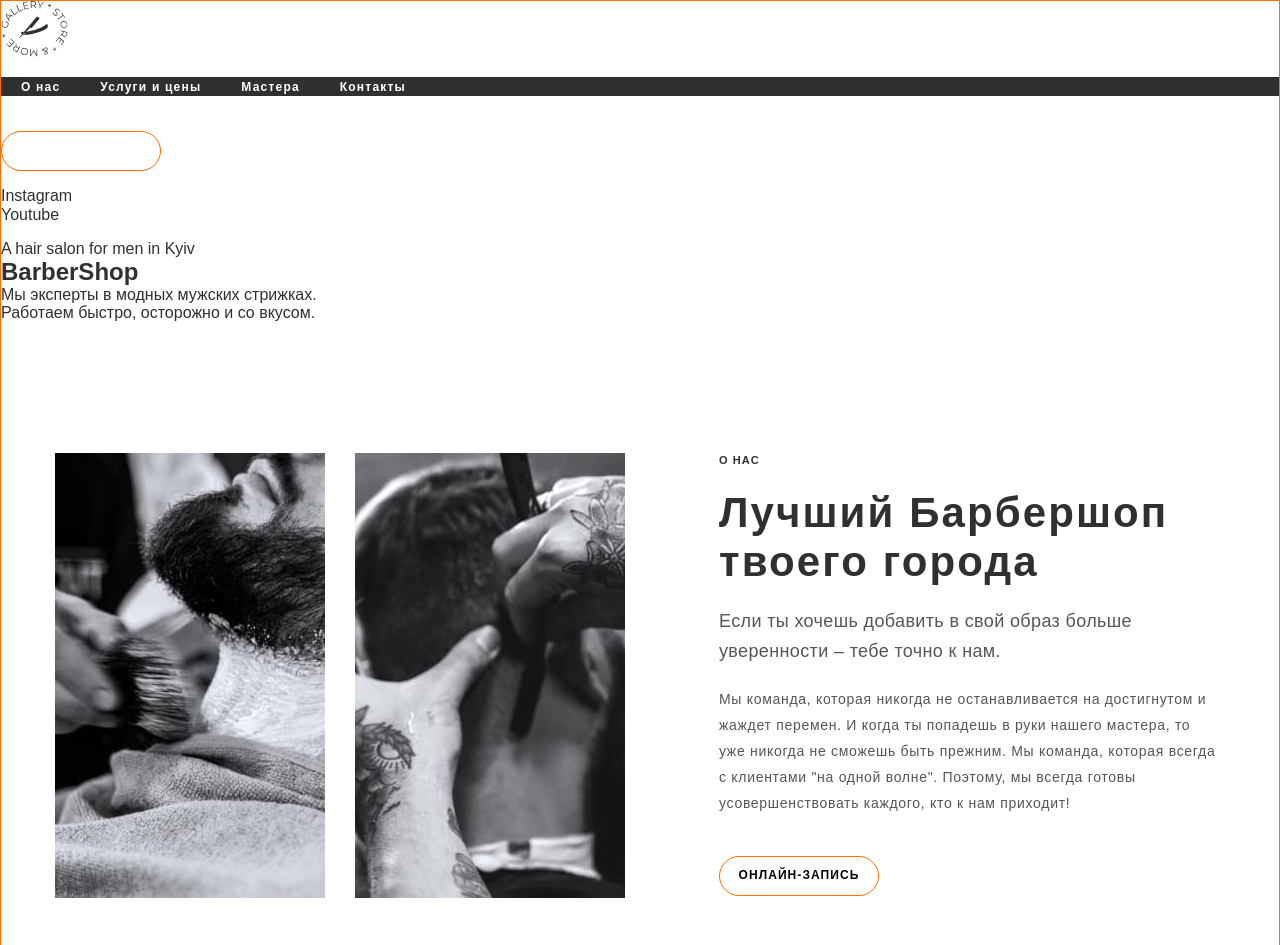
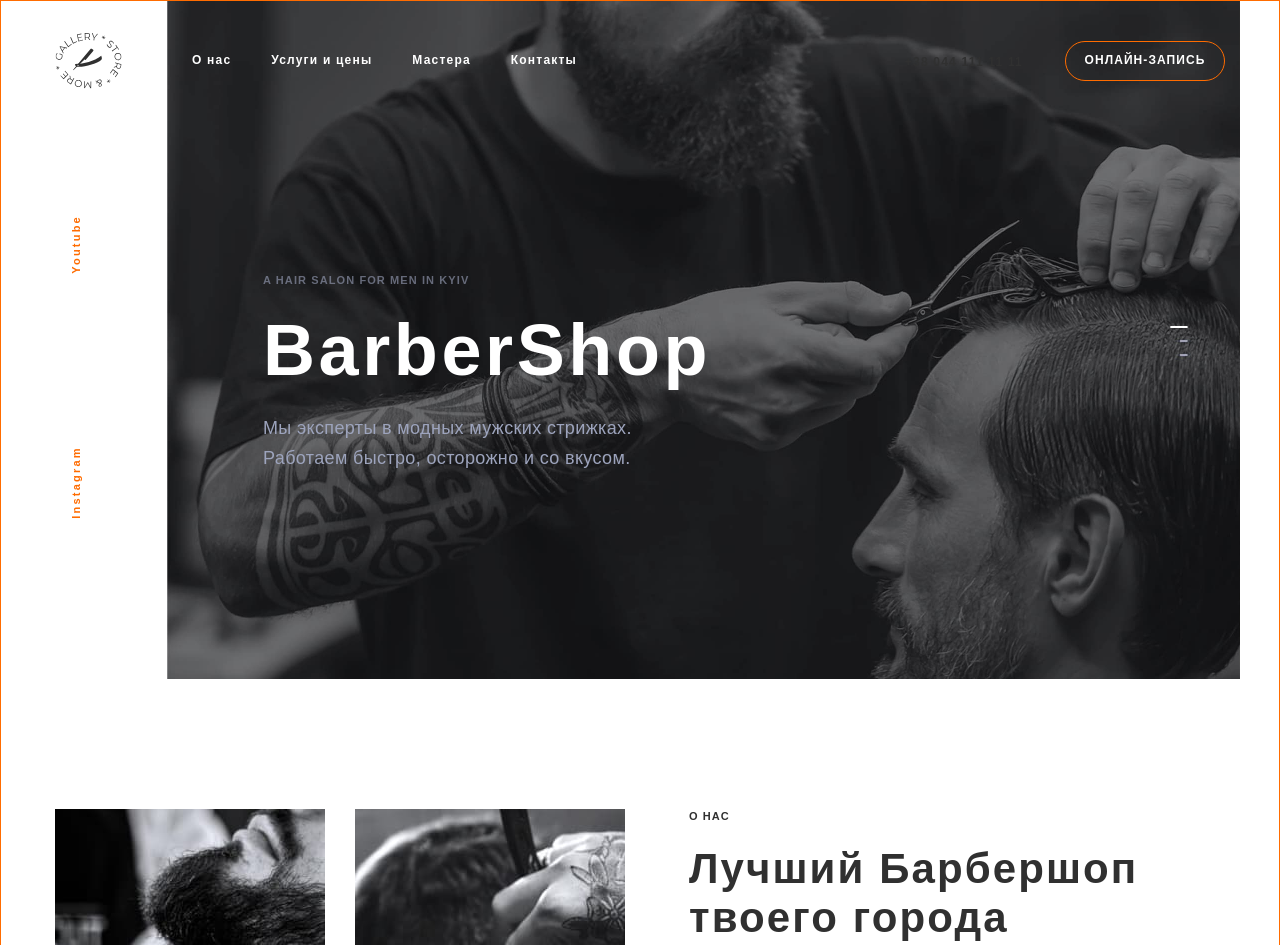
Before and after one commit to uliasuprun/goit-barbershop-01, a plain HTML site: page index.html in a window 1280 px wide. Shown: the top 945 px of the page. Drawn offline with nearby package versions, Linux system fonts and the light colour scheme.

Commit message:
added stylization to the sections "header" and "features"

```diff
--- a/css/styles.css
+++ b/css/styles.css
@@ -14,8 +14,6 @@ body {
     color: var(--main-text-color);
     background-color: var(--main-light-color);
     position: relative;
-    width: 1280px;
-    margin: 0 auto;
     border: 1px solid var(--accent-ccolor);
 }
 h1,
@@ -28,6 +26,14 @@ p {
   margin: 0;
   padding: 0;
 }
+ul,ol {
+    margin-top: 0;
+    margin-bottom: 0;
+    margin-left: 0;
+}
+img {
+    display: block;
+}
 .link {
     font-style: inherit;
     color: inherit;
@@ -38,12 +44,48 @@ p {
     list-style: none;
     padding-left: 0;
 }
+
+.container {
+    width: 1200px;
+    margin: 0 auto;
+}
+.section {
+    padding: 130px 15px;
+}
+/* HEADER SECTION */
+.header {
+    position: absolute;
+    width: 100%;
+    padding-top: 32px;
+    padding-bottom: 32px;
+}
+.header-container {
+    width: 1200px;
+    padding-right: 15px;
+    padding-left: 15px;
+    margin: 0 auto;
+    display: flex;
+    padding-bottom: 0;
+    align-items: center;
+}
+.nav-section {
+    display: flex;
+    align-items: center;
+}
 .section-menu {
-    background-color: var(--main-text-color);
     display: flex;
+    align-items: center;
 }
+.link-container {
+    display: flex;
+    align-items: center;
+    margin-left: auto;
+}
+.logo {
+    margin-right: 70px;
+}
+
 .nav-menu {
-    padding: 50px 20px 0 20px;
     font-style: normal;
     font-weight: 600;
     font-size: 12px;
@@ -51,26 +93,25 @@ p {
     letter-spacing: 0.1em;
     color: var(--main-light-color);
 }
+.nav-menu:not(:last-child) {
+    margin-right: 40px;
+}
 .nav-menu:hover,
 .nav-menu:focus {
     color: var(--accent-ccolor);
 }
-.nav-link {
-    font-weight: 600;
-    font-size: 12px;
-    line-height: 1.33;
-    letter-spacing: 0.1em;
-    color: var(--main-light-color);
-    background-color: var(--main-text-color);
+.link-menu:not(:last-child) {
+    margin-right: 42px;
+
 }
+
 .tel-header {
-
     font-weight: 600;
     font-size: 12px;
     line-height: 1.33;
     letter-spacing: 0.1em;
     text-transform: uppercase;
-    color: var(--main-light-color);
+    /* color: var(--main-light-color); */
 }
 .tel-header:hover,
 .tel-header:focus {
@@ -78,13 +119,51 @@ p {
 }
 /*-------*
 *-------*/
-.container {
-    width: 1200px;
-    padding: 130px 15px;
-    margin: 0 auto;
+.hero-container {
+    display: flex;
 }
+/* .social-hero {
+    display: flex;
+
+} */
+.hero-section {
+    width: 1073px;
+    background-image: url(/images/main-slider.jpeg);
+    background-size: cover;
+    padding-bottom: 206px;
+    padding-top: 272px;
+    padding-left: 96px;
+    margin-left: auto;
+}
+.social-hero {
+    display: flex;
+    flex-direction: column-reverse;
+    justify-content: space-evenly;
+}
+.social {
+    font-style: normal;
+    font-weight: 600;
+    font-size: 11px;
+    line-height: 15px;
+    letter-spacing: 0.2em;
+    color: #FF6C00;
+    transform: rotate(-90deg);
+}
+.social {
+    margin-top: 40px;
+}
+
 /*-------*
 *-------*/
+
+.hero-title {
+    font-weight: bold;
+    font-size: 72px;
+    line-height: 1.18;
+    letter-spacing: 0.05em;
+    color: #FFFFFF;
+    margin-bottom: 20px;
+}
 .subtitle {
     margin-bottom: 20px;
     font-weight: 600;
@@ -117,7 +196,6 @@ p {
 }
 
 .section-prices {
-    width: 1280px;
     text-align: center;
     background-image: url(/images/prices-bcg.png);
     background-color: var(--prices-bcg-color);
@@ -153,8 +231,8 @@ color: var(--secondary-light-color);
     text-transform: uppercase;
     color: var(--main-light-color);
     border: 1px solid var(--accent-ccolor);
-    width: 160px;
-    height: 40px;
+    min-width: 160px;
+    padding: 11px 18px;
     box-sizing: border-box;
     border-radius: 25px;
     background-color: transparent;
@@ -173,7 +251,7 @@ color: var(--secondary-light-color);
     margin-top: 0;
     margin-bottom: 0;
 }
-.about-img .item:not(last-child) {
+.about-img .item:not(:last-child) {
     margin-right: 30px;
 }
 .about-container {
@@ -189,8 +267,8 @@ color: var(--secondary-light-color);
     letter-spacing: 0.09em;
     text-transform: uppercase;
     border: 1px solid var(--accent-ccolor);
-    width: 160px;
-    height: 40px;
+    min-width: 160px;
+    padding: 11px 18px;
     box-sizing: border-box;
     border-radius: 25px;
     background-color: transparent;
@@ -244,12 +322,36 @@ color: var(--secondary-light-color);
 
 
 /*FEATURES SECTION*/
+
+.features .container {
+    display: flex;
+}
+.features-list .ul-style{
+    display: flex;
+    flex-wrap: wrap;
+    margin-left: 100px;
+    text-align: center;
+    align-items: flex-start;
+
+}
 .features-box {
-    width: 130px;
-    height: 93px;
+    width: 170px;
     padding: 20px;
     background: var(--box-background-color);
 }
+.features-box:nth-child(odd) {
+    margin-right: 30px;
+}
+.features-box:nth-child(2) {
+    margin-bottom: 30px;
+}
+.features-box:nth-child(2) {
+    margin-top: 35px;
+}
+.features-box:nth-child(3) {
+    margin-top: -35px;
+}
+
 .features-qty {
     font-weight: bold;
     font-size: 42px;
@@ -263,6 +365,10 @@ color: var(--secondary-light-color);
     line-height: 1.36;
     text-align: center;
 }
+.features-text {
+    margin-left: 130px;
+    margin-right: 70px;
+}
 /*MASTERS SECTION*/
 .section-masters {
     background-color: var(--box-background-color);
@@ -272,13 +378,12 @@ color: var(--secondary-light-color);
 }
 .master-list {
     display: flex;
-    margin-bottom: 0;
+    flex-wrap: wrap;
 }
 .master-item {
-    width: 370px;
-    margin-bottom: 0;
+    flex-basis: calc((100% - 90px) / 3);
 }
-.master-item:not(last-child) {
+.master-item:not(:nth-child(3n)) {
     margin-right: 30px;
 }
 .master-img {
@@ -309,7 +414,7 @@ color: var(--secondary-light-color);
     border-radius: 50%;
     background-color: var(--main-light-color);
 }
-.round:not(last-child) {
+.round:not(:last-child) {
     margin-right: 10px;
 }
 
@@ -331,9 +436,10 @@ color: var(--secondary-light-color);
 }
 .portfolio-items {
     display: flex;
-    margin-bottom: 0;
+    flex-wrap: wrap;
+    flex-basis: calc((100% - 120px) / 4);
 }
-.portfolio-img:not(last-child) {
+.portfolio-img:not(:nth-child(4n)) {
     margin-right: 30px;
 }
 /*CONTACTS SECTION*/
@@ -341,9 +447,7 @@ color: var(--secondary-light-color);
     background-color: var(--contacts-bcg-color);
 }
 .contacts-container {
-    width: 1280px;
     padding: 0 15px;
-    margin: 0 auto;
     display: flex;
 }
 .section-contacts-one {
@@ -382,7 +486,7 @@ padding-bottom: 130px;
 .section-contacts-two .secondary-title {
     margin-bottom: 40px;
 }
-.ul-style .contacts-text:not(last-child) {
+.ul-style .contacts-text:not(:last-child) {
     margin-bottom: 20px;
 }
 .address-style {
--- a/index.html
+++ b/index.html
@@ -16,35 +16,41 @@
 </head>
 <body>
     <header class="header">
+        <div class="header-container">
         <nav class="nav-section">
-        <a class="link" href="/">
+        <a class="logo link" href="/">
             <img src="./images/logo.svg" alt="лого сайта">
         </a>
             <ul class="ul-style section-menu">
-                <li><a class="link nav-menu" href="#about">О нас</a></li>
-                <li><a class="link nav-menu" href="#prices">Услуги и цены</a></li>
-                <li><a class="link nav-menu" href="#masters">Мастера</a></li>
-                <li><a class="link nav-menu" href="#contacts">Контакты</a></li>
+                <li class="nav-menu"><a class="link" href="#about">О нас</a></li>
+                <li class="nav-menu"><a class="link" href="#prices">Услуги и цены</a></li>
+                <li class="nav-menu"><a class="link" href="#masters">Мастера</a></li>
+                <li class="nav-menu"><a class="link" href="#contacts">Контакты</a></li>
             </ul>
         </nav>
-        <ul class="ul-style ">
-            <li class=""><a class="link tel-header" href="tel:+380441111111">+38 044 111 11 11</a></li>
-            <li class=""><button class="dark-btn" type="button">онлайн-запись</button></li>
+        <ul class="ul-style link-container">
+            <li class="link-menu"><a class="link tel-header" href="tel:+380441111111">+38 044 111 11 11</a></li>
+            <li class="link-menu"><button class="dark-btn" type="button">онлайн-запись</button></li>
         </ul>
+    </div>
     </header>
     <main>
         <section>
-            <ul class="ul-style">
-                <li><a class="link" href="" target="_blank" rel="noopener norefferer">Instagram</a></li>
-                <li><a class="link" href="" target="_blank" rel="noopener norefferer">Youtube</a></li>
+            <div class="container hero-container">
+            <ul class="ul-style social-hero">
+                <li class="social"><a class="link" href="" target="_blank" rel="noopener norefferer">Instagram</a></li>
+                <li class="social"><a class="link" href="" target="_blank" rel="noopener norefferer">Youtube</a></li>
             </ul>
-            <p lang="en">A hair salon for men in Kyiv</p>
-            <h1 lang="en">BarberShop</h1>
-            <p>Мы эксперты в модных мужских стрижках. <br />
-                Работаем быстро, осторожно и со вкусом.</p>
+            <div class="hero-section">
+            <p class="secondary-subtitle" lang="en">A hair salon for men in Kyiv</p>
+            <h1 class="hero-title" lang="en">BarberShop</h1>
+            <p class="secondary-description" >Мы эксперты в модных мужских стрижках. <span class="indent">
+                Работаем быстро, осторожно и со вкусом.</span></p>
+            </div>
+            </div>
         </section>
         <section id="about">
-            <div class="container about-container">
+            <div class="container section about-container">
             <ul class="ul-style about-img">
                 <li class="item"><img src="./images/about-img-1.jpeg" alt="барбер бреет шею" width="270" height="445"></li>
                 <li class="item"><img src="./images/about-img-2.jpeg" alt="барбер бреет усы"  width="270" height="445"></li>
@@ -62,7 +68,7 @@
     </div>
         </section>
         <section id="prices" class="section-prices">
-            <div class="container">
+            <div class="container section">
             <p class="secondary-subtitle secondary-subtitle-prc">Проведи время в компании лучших мастеров</p>
             <h2 class="secondary-title secondary-title-prc">Услуги и цены</h2>
             <div class="prices-container">
@@ -112,6 +118,8 @@
         </div>
         </section>
         <section class="features">
+            <div class="container section">
+                <div class="features-list">
                     <ul class="ul-style">
                         <li class="features-box">
                             <span class="features-qty">600</span>
@@ -130,12 +138,16 @@
                             <p class="features-item">Подарков постоянным клиентам</p>
                         </li>
                     </ul>
+                </div>
+                <div class="features-text">
                     <p class="subtitle">старая традиционная школа</p>
                     <h2 class="section-title">Почему приходят именно к нам?</h2>
                     <p class="description-middle">О нас говорят только хорошее. Но лучше 1 раз увидеть и прочувствовать, чем 10 раз прочитать.</p>
+                </div>
+            </div>
         </section>
         <section class="section-masters" id="masters">
-            <div class="container">
+            <div class="container section">
             <p class="subtitle">для настоящих ценителей атмосферы</p>
             <h2 class="section-title masters-title">Наши мастера</h2>
             <ul class="ul-style master-list">
@@ -177,7 +189,7 @@
         </section>
 
         <section>
-            <div class="container">
+            <div class="container section">
             <p class="subtitle portfolio-sbt">На латинском языке “барба” означает “борода”</p>
             <h2 class="visually-hidden">Портфолио</h2>
             <ul class="ul-style portfolio-items">
@@ -189,7 +201,7 @@
         </div>
         </section>
         <section class="section-contacts">
-        <div class="contacts-container">
+        <div class="container contacts-container">
             <section class="section-contacts-one">
                 <div class="contacts-container-primary">
                 <h2 class="secondary-title">Онлайн-запись</h2>
```
Lines whose indentation alone changed are shown as unchanged.
